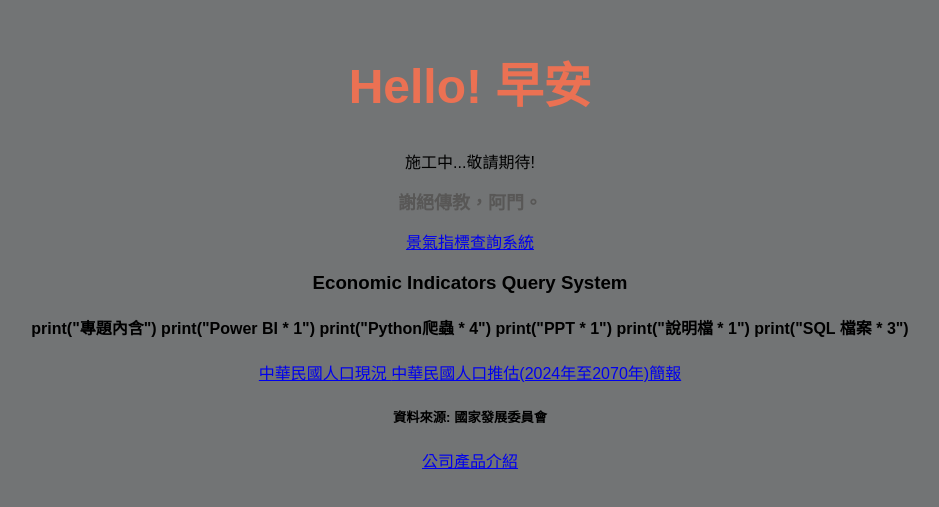
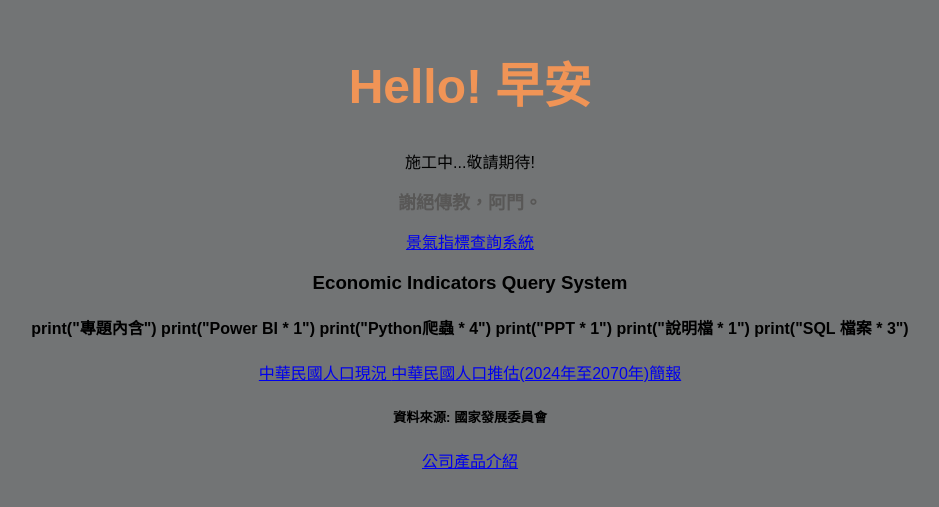
Before and after one commit to python20250807/website, a plain HTML site: page index.html in a window 1280 px wide. Shown: the part 249-756 px from the top of the page, without its empty margins (170-1109 px from the left). Drawn offline with Linux system fonts and the light colour scheme.

Commit message:
h1 colour

```diff
--- a/index.html
+++ b/index.html
@@ -12,7 +12,7 @@
         }
         h1 {
             font-size: 48px;
-            color: #eb7153;
+            color: #F09456;
         }
         h2 {
             font-size: 18px;
```
